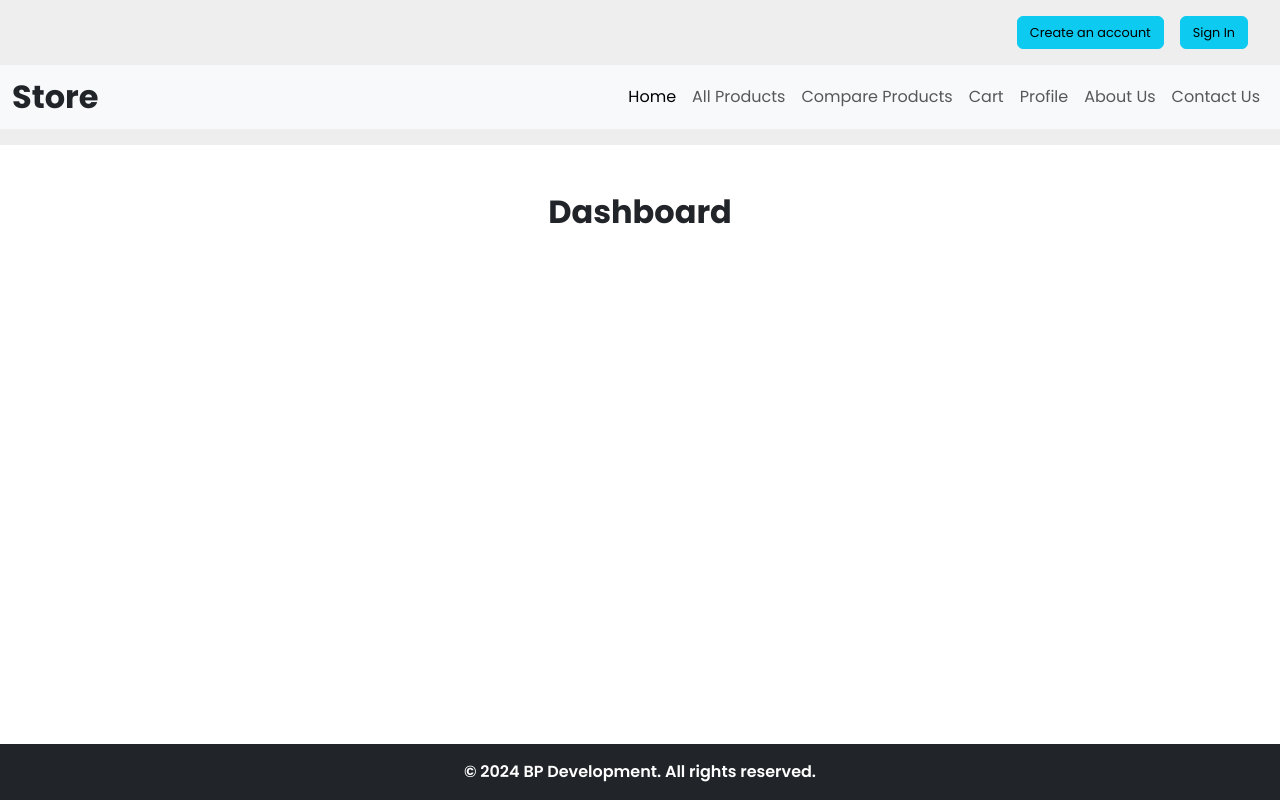
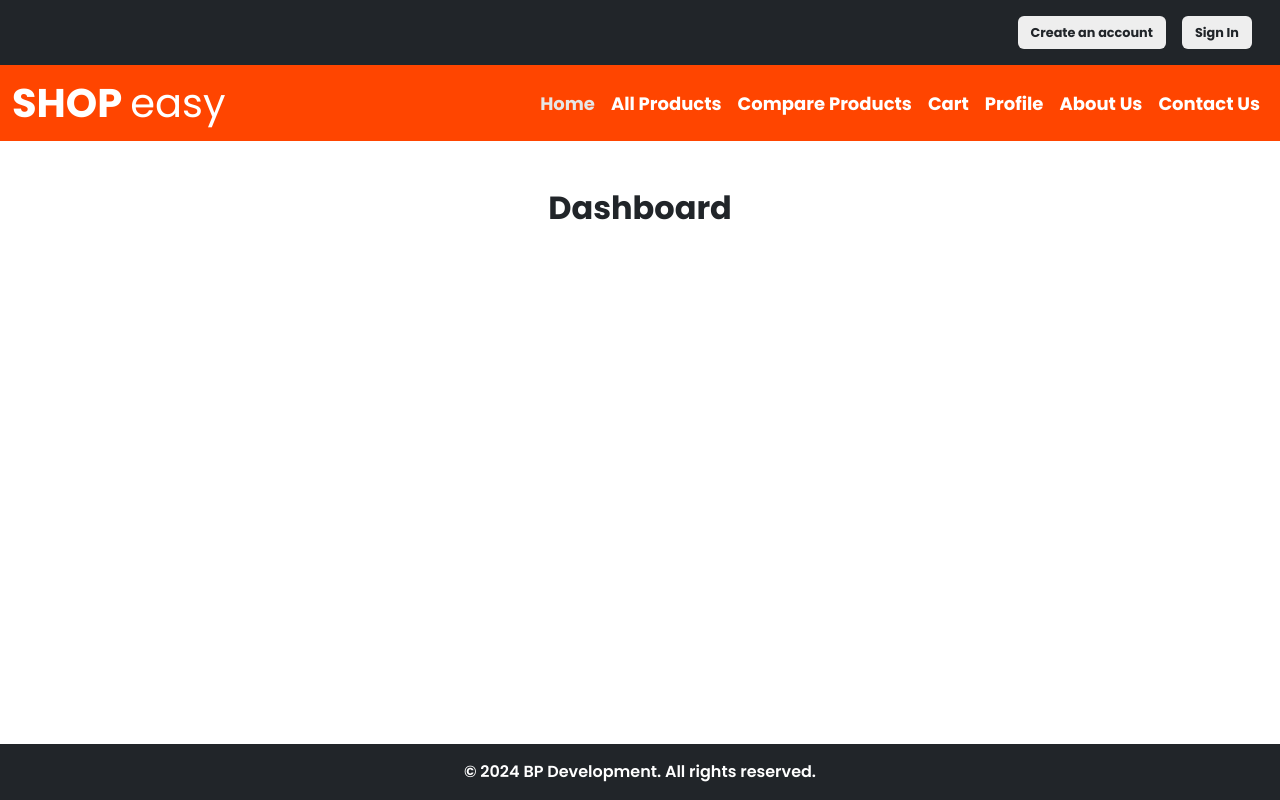
Before and after one commit to bojan-ski/react-products-store-redux, a React (Vite) app: page / in a window 1280 px wide. Built offline with nearby package versions, Linux system fonts and the light colour scheme; no server answers.

Commit message:
style for header doen

```diff
--- a/src/components/appLayout/header/Header.jsx
+++ b/src/components/appLayout/header/Header.jsx
@@ -1,9 +1,12 @@
+import React from "react"
+// components
 import Navbar from "./Navbar"
 import Onboarding from "./Onboarding"
 
+
 const Header = () => {
     return (
-        <header className="py-3">
+        <header>
             <Onboarding />
             <Navbar />
         </header>
--- a/src/components/appLayout/header/Navbar.jsx
+++ b/src/components/appLayout/header/Navbar.jsx
@@ -1,27 +1,38 @@
+import React from "react"
 import { Link, NavLink } from "react-router-dom"
 // data
 import navigationLinks from "../../../data/navigationLinks"
 
+
 const Navbar = () => {
+    const closeNavbar = () =>{
+        document.querySelector('.navbar-collapse').classList.remove('show')
+    }
+
     return (
-        <nav className="navbar navbar-expand-lg bg-body-tertiary">
+        <nav className="navbar navbar-expand-lg">
             <div className="container-fluid">
                 {/* home btn - link */}
-                <Link className="fw-bold text-decoration-none text-dark fs-2" to="/">
-                    Store
+                <Link className="text-dark fs-1 text-white" to="/">
+                    <span className="fw-bold text-uppercase">
+                        Shop
+                    </span>
+                    <span className="ms-2">
+                        easy
+                    </span>
                 </Link>
 
                 {/* collapse btn */}
-                <button className="navbar-toggler" type="button" data-bs-toggle="collapse" data-bs-target="#storeNavbar" aria-controls="storeNavbar" aria-expanded="false" aria-label="Toggle navigation">
+                <button className="navbar-toggler bg-white" type="button" data-bs-toggle="collapse" data-bs-target="#storeNavbar" aria-controls="storeNavbar" aria-expanded="false" aria-label="Toggle navigation">
                     <span className="navbar-toggler-icon"></span>
                 </button>
 
                 {/* collapse - navigation links */}
                 <div className="collapse navbar-collapse" id="storeNavbar">
-                    <ul className="navbar-nav ms-auto mb-2 mb-lg-0 text-center">
+                    <ul className="navbar-nav ms-auto mb-lg-0 text-center">
                         {navigationLinks.map(navigationLink => {
                             return <li key={navigationLink.label} className="nav-item">
-                                <NavLink to={navigationLink.href} className='nav-link capitalize'>
+                                <NavLink to={navigationLink.href} className='nav-link text-capitalize fw-bold text-white' onClick={closeNavbar}>
                                     {navigationLink.label}
                                 </NavLink>
                             </li>
--- a/src/components/appLayout/header/Onboarding.jsx
+++ b/src/components/appLayout/header/Onboarding.jsx
@@ -1,3 +1,4 @@
+import React from "react"
 import { Link } from "react-router-dom"
 // redux
 import { useDispatch, useSelector } from "react-redux"
@@ -9,33 +10,33 @@ const Onboarding = () => {
   const dispatch = useDispatch()
 
   return (
-    <div className={`onboarding px-3 mb-3 ${userName ? 'd-flex align-items-center justify-content-between' : 'text-end'}`}>
+    <div className={`onboarding container-fluid text-white bg-dark py-3 ${userName ? 'd-flex align-items-center justify-content-between' : 'text-end'}`}>
       {userName ? (
         <>
           <div className="d-flex align-items-center fw-bold">
-            <p className="text-muted mb-0">
+            <p className="mb-0">
               Store credit:
             </p>
-            <span className="ms-1">
+            <span className="ms-2">
               {userStoreCredit}
             </span>
           </div>
 
           <div className="d-flex align-items-center justify-content-end">
-            <h6 className="capitalize mb-0 me-3">
+            <h6 className="text-capitalize mb-0 me-3">
               Welcome {userName}
             </h6>
-            <button className='btn btn-danger' onClick={() => dispatch(logOutUser())}>
-              log out
+            <button className='btn btn-danger fw-bold' onClick={() => dispatch(logOutUser())}>
+              Log out
             </button>
           </div>
         </>
       ) : (
         <>
-          <Link to='/sign-up' className='btn-info onboarding-btn btn me-3'>
+          <Link to='/sign-up' className='btn fw-bold onboarding-btn me-3'>
             Create an account
           </Link>
-          <Link to='/login' className='btn-info onboarding-btn btn me-3'>
+          <Link to='/login' className='btn fw-bold onboarding-btn me-3'>
             Sign In
           </Link>
         </>
--- a/src/index.css
+++ b/src/index.css
@@ -25,21 +25,41 @@ a{
   text-decoration: none;
 }
 
-.capitalize{
-  text-transform: capitalize;
-}
-
 .btn:active{
   transform: scale(0.95);
 }
 
 /* ---------- HEADER ---------- */
 header{
-  background-color: #eee;
+  background-color: orangered;
 }
 
 .onboarding .btn{
   font-size: 0.8rem;
+}
+
+.onboarding .onboarding-btn{
+  background-color: #eee;
+}
+
+.onboarding .onboarding-btn:hover{
+  background-color: orangered;
+}
+
+.navbar .navbar-nav .nav-item .nav-link{
+  border-top: 1px solid #fff;
+  font-size: 18px;
+}
+
+.navbar .navbar-nav .nav-item .nav-link:hover,
+.navbar .navbar-nav .nav-item .nav-link.active{
+  color: #e6e6e6 !important;
+}
+
+@media (min-width: 992px) {
+  .navbar .navbar-nav .nav-item .nav-link {
+     border: none;
+  }
 }
 
 /* ---------- MAIN ---------- */
```
